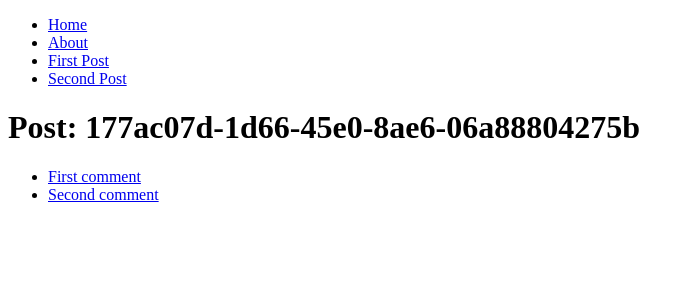
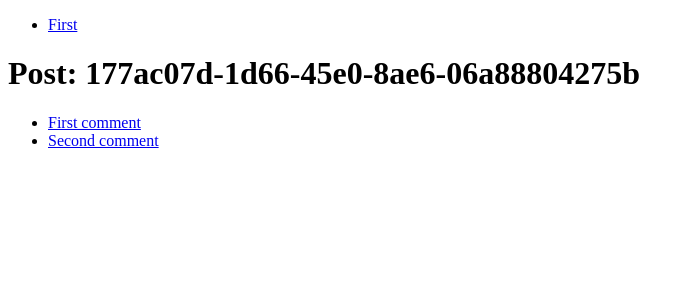
Before and after one commit to besh/test-share, a Next.js app: page /post/177ac07d-1d66-45e0-8ae6-06a88804275b in a window 1280 px wide. Shown: the top 300 px of the page, without its empty margins (0-694 px from the left). Built offline with nearby package versions, Linux system fonts and the light colour scheme.

Commit message:
meta again

```diff
--- a/components/header.js
+++ b/components/header.js
@@ -1,30 +1,15 @@
-import Link from 'next/link'
+import Link from "next/link";
 
 const Header = () => (
   <header>
     <ul>
       <li>
-        <Link href="/">
-          <a>Home</a>
-        </Link>
-      </li>
-      <li>
-        <Link href="/about">
-          <a>About</a>
-        </Link>
-      </li>
-      <li>
-        <Link href="/post/[id]" as="/post/first">
-          <a>First Post</a>
-        </Link>
-      </li>
-      <li>
-        <Link href="/post/[id]" as="/post/second">
-          <a>Second Post</a>
+        <Link href="/post/[id]" as="/post/177ac07d-1d66-45e0-8ae6-06a88804275b">
+          <a>First</a>
         </Link>
       </li>
     </ul>
   </header>
-)
+);
 
-export default Header
+export default Header;
--- a/pages/post/[id]/index.js
+++ b/pages/post/[id]/index.js
@@ -3,10 +3,14 @@ import Link from "next/link";
 import Header from "../../../components/header";
 import Head from "next/head";
 
-const Post = ({ id }) => {
+const Post = () => {
   const router = useRouter();
+  const { query, pathname } = router;
+  const { id } = query;
   const description = "My pose with Spot";
   const pageTitle = "formant spot teleop";
+
+  // fb:app_id
 
   return (
     <>
@@ -19,11 +23,20 @@ const Post = ({ id }) => {
         <meta property="description" content={description}></meta>
         <meta property="og:title" content={pageTitle} key="ogtitle" />
         <meta property="og:type" content="video.movie" />
+        <meta property="og:url" content={pathname} />
         <meta property="og:site_name" content="Formant" />
         <meta property="og:description" content={description} key="ogdesc" />
         <meta
+          property="og:video:secure_url"
+          content={`https://geppetto-clips.formant.io/${id}.mp4`}
+        />
+        <meta
           property="og:video"
           content={`https://geppetto-clips.formant.io/${id}.mp4`}
+        />
+        <meta
+          property="og:image"
+          content={`https://geppetto-clips.formant.io/${id}.png`}
         />
         <title>{pageTitle}</title>
       </Head>
@@ -45,13 +58,4 @@ const Post = ({ id }) => {
   );
 };
 
-export async function getServerSideProps(context) {
-  console.log(context);
-  return {
-    props: {
-      id: context.query.id,
-    }, // will be passed to the page component as props
-  };
-}
-
 export default Post;
```
